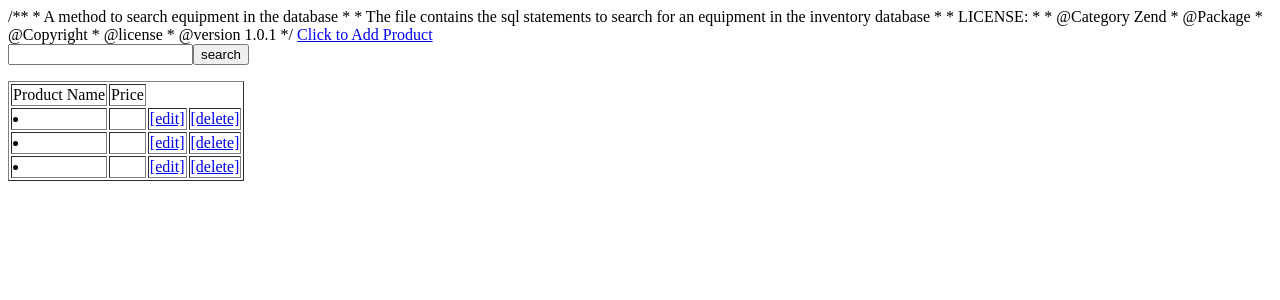
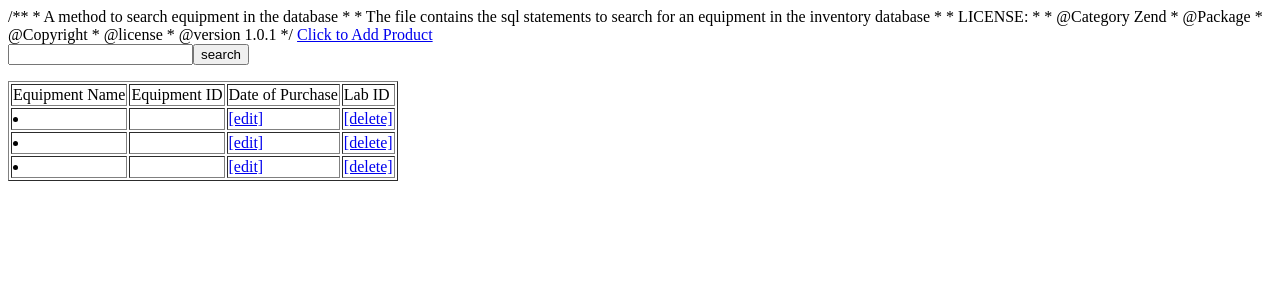
Before and after one commit to sheamuspy/ash-software_engineering-2015-group14, a PHP site: page /search_equipment.php in a window 1280 px wide. Shown: the top 300 px of the page. Run offline with PHP 8.4, Linux system fonts and the light colour scheme; data comes from the database, SQL or seed files in the repository; data that the repository does not hold is empty.

Commit message:
modified table headers

```diff
--- a/public/search_equipment.php
+++ b/public/search_equipment.php
@@ -51,7 +51,7 @@
 			$result = mysql_query($query);
 		echo	"<table border = '1'>";
 		echo	"<tr>";
-		echo	"<td>Product Name</td><td>Price</td>";
+		echo	"<td>Equipment Name</td><td>Equipment ID</td><td>Date of Purchase</td><td>Lab ID</td>";
 		echo	"</tr>";
 		echo "<ol>";
 		while ($row= mysql_fetch_assoc($result)) {
```
